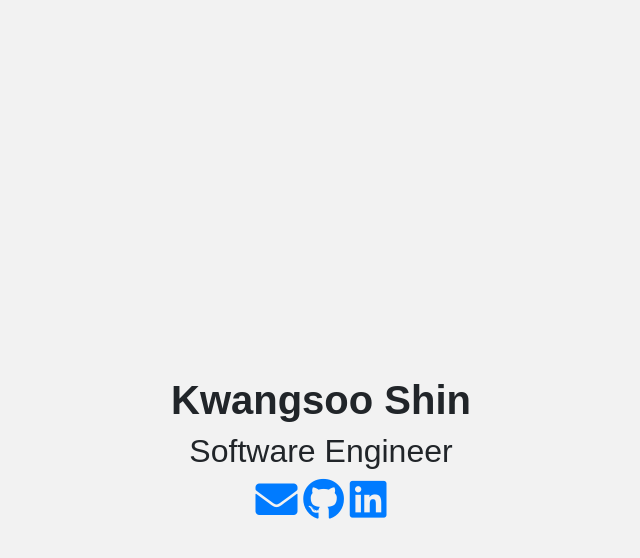
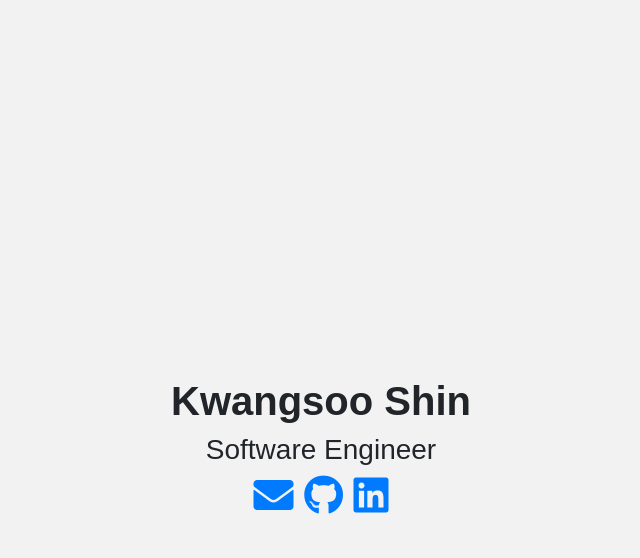
Before and after one commit to kwangsooshin/kwangsooshin.github.io, a Jekyll site: the page built from index.html, in a window 1280 px wide. Shown: the top 558 px of the page, without its empty margins (319-959 px from the left). Built offline with Jekyll 4.4.1, drawn with Linux system fonts in a browser that asks for light colours; nearby versions of some CDN libraries; some web fonts are replaced.

Commit message:
Update css

```diff
--- a/index.html
+++ b/index.html
@@ -1,10 +1,11 @@
 ---
 layout: layout
 ---
-<div class="container" style="text-align:center;">
+<div class="container" style="">
     <div class="item">
         <h1><strong>Kwangsoo Shin</strong></h1>
-        <h2>Software Engineer</h2>
-        {% include social.html %}
+        <h3>Software Engineer</h3>
+        <h5> {% include social.html %} </h5>
+
     </div>
 </div>
--- a/static/css/main.css
+++ b/static/css/main.css
@@ -25,5 +25,5 @@
 }
 
 .social{
-    word-spacing: 20%;
+    word-spacing: 5px;
 }
```
